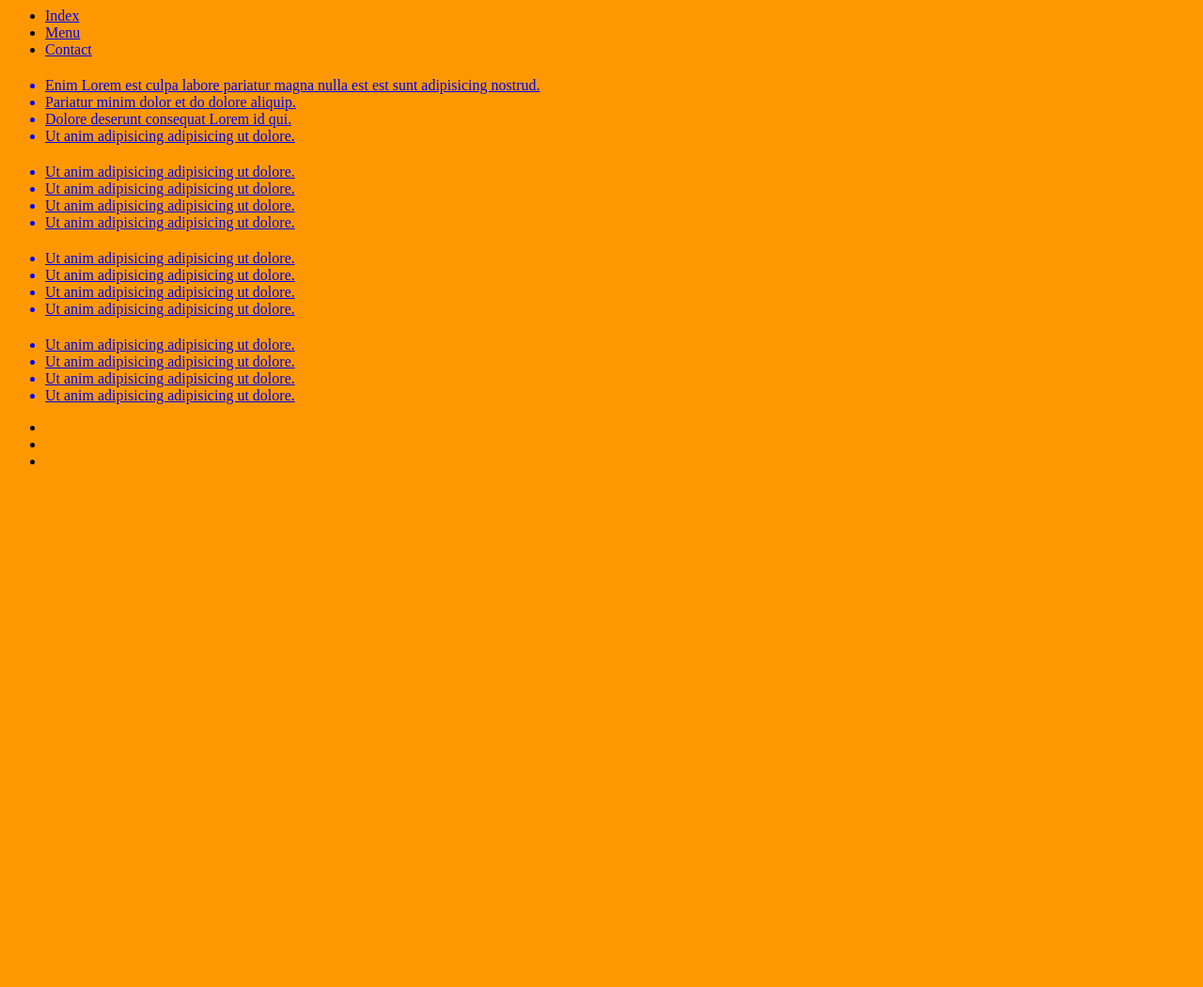
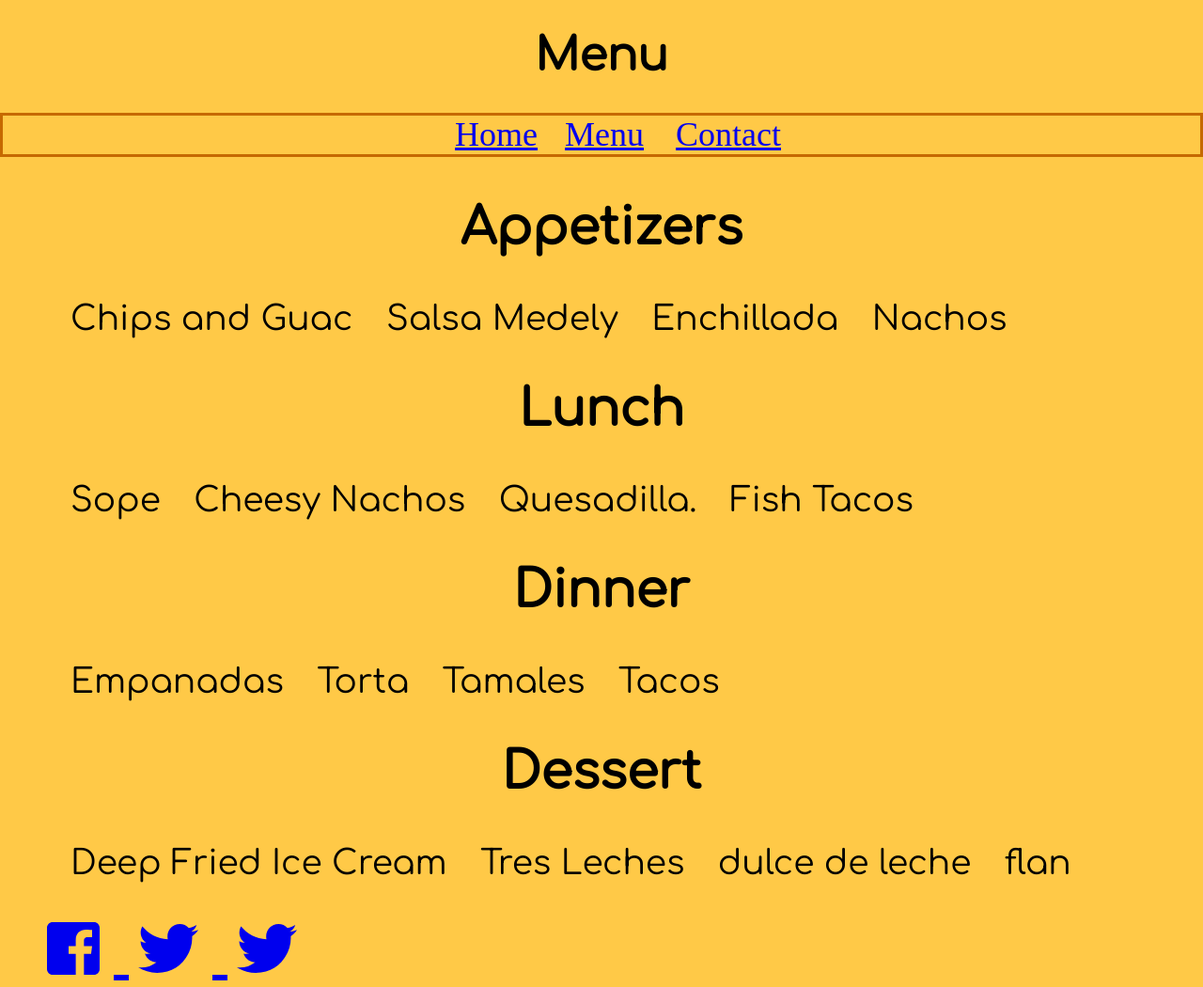
Before and after one commit to kendrak922/KendraRestaurant, a plain HTML site: page menu.html in a window 1280 px wide. Shown: the whole page at 94% size. Before the commit the page ends 800 px from the top, so only its background shows below. Drawn offline with nearby package versions, Linux system fonts and the light colour scheme.

Commit message:
fixed it a bit

```diff
--- a/CSS/style.css
+++ b/CSS/style.css
@@ -2,15 +2,61 @@
 Primary:#ff9800
 p-light:#ffc947
 p-dark:#c66900
-seconday:
-s-light:
-s-dark:
+seconday:#f4511e
+s-light:#ff844c
+s-dark:#b91400
 */
+
 body {
-    background-color:#ff9800;
+    background-color:#ffc947;
+    color: black;
+}
+
+h1,
+h2 {
+    text-align: center;
+    font-family: 'Comfortaa', cursive;
+}
+h1 {
+    font-size: 48px;
+}
+li {
+    display: inline-block;
+    text-align: center;
+    margin: 0 15px 0 10px;
+}
+.nav{
+border-style: solid;
+border-color: #c66900;
+}
+a {
+    font-size: 36px;
 
 }
-h1,
-h2{
+main {
     font-family: 'Comfortaa', cursive;
+    margin: 25px;
 }
+
+img {
+    margin: 20px;
+    image-orientation: center;
+    border: 3px;
+    border-color:#c66900;
+    border-style: inset;
+}
+label {
+    display: inline-block;
+    text-align: center;
+}
+/* header */
+header li:first-of-type {
+margin-left: 0 10px;
+}
+nav {
+    text-align: center;
+}
+/* footer styles*/
+footer a {
+    text-align: center;
+    font-size: 64px;
--- a/menu.html
+++ b/menu.html
@@ -1,57 +1,66 @@
 <!DOCTYPE>
 <html>
     <head>
+    <!--meta-->
    <meta charset="UTF-8"/>
+   <meta name="viewport" content="width=device-width, initial-scale=1">
+   <meta http-equiv="X-UA-Compatible" content="ie=edge">
+    <!--title-->
+   <title>Restaurant</title>
+   <!--Scripts-->
+   <script defer src="https://use.fontawesome.com/releases/v5.0.6/js/all.js"></script>
+   <!--Styles-->
    <link href="https://fonts.googleapis.com/css?family=Comfortaa" rel="stylesheet">
+
+   <link rel="stylesheet" href=https://cdnjs.cloudflare.com/ajax/libs/normalize/8.0.0/normalize.css>
    <link rel="stylesheet" href="./css/style.css">
-   <title>Restaurant</title>
     </head>
     <body>
         <header>
-            <h1></h1>
+            <h1>Menu</h1>
             <nav>
-                <ul>
-                    <li><a href="index.html">Index</li>
-                    <li><a href="#">Menu</li>
-                    <li><a href="contact.html">Contact</li>
+                <ul class="nav">
+                        <li class=><a href="index.html">Home</a></li>
+                        <li class=><a href="#">Menu<a/></li>
+                        <li class=><a href="contact.html">Contact<a/></li>
                 </ul>
             </nav>
         </header>
         <main>
             <div>
-                <h2></h2>
+                <h2>Appetizers</h2>
                 <ul>
-                    <li>Enim Lorem est culpa labore pariatur magna nulla est est sunt adipisicing nostrud.</li>
-                    <li>Pariatur minim dolor et do dolore aliquip.</li>
-                    <li>Dolore deserunt consequat Lorem id qui.</li>
-                    <li>Ut anim adipisicing adipisicing ut dolore.</li>
+                    <li>Chips and Guac</li>
+                    <li>Salsa Medely</li>
+                    <li>Enchillada</li>
+                    <li>Nachos</li>
                 </ul>
             </div>
             <div>
-                <h2></h2>
+                <h2>Lunch</h2>
                 <ul>
-                    <li>Ut anim adipisicing adipisicing ut dolore.</li>
-                    <li>Ut anim adipisicing adipisicing ut dolore.</li>
-                    <li>Ut anim adipisicing adipisicing ut dolore.</li>
-                    <li>Ut anim adipisicing adipisicing ut dolore.</li>
+                    <li>Sope</li>
+                    <li>Cheesy Nachos</li>
+                    <li>Quesadilla.</li>
+                    <li>Fish Tacos</li>
                 </ul>
             </div>
             <div>
-                <h2></h2>
+                <h2>Dinner</h2>
                 <ul>
-                    <li>Ut anim adipisicing adipisicing ut dolore.</li>
-                    <li>Ut anim adipisicing adipisicing ut dolore.</li>
-                    <li>Ut anim adipisicing adipisicing ut dolore.</li>
-                    <li>Ut anim adipisicing adipisicing ut dolore.</li>
+                    <li>Empanadas</li>
+                    <li>Torta</li>
+                    <li>Tamales</li>
+                    <li>Tacos</li>
                 </ul>
             </div>
             <div>
-                <h2></h2>
+                <h2>Dessert</h2>
                 <ul>
-                    <li>Ut anim adipisicing adipisicing ut dolore.</li>
-                    <li>Ut anim adipisicing adipisicing ut dolore.</li>
-                    <li>Ut anim adipisicing adipisicing ut dolore.</li>
-                    <li>Ut anim adipisicing adipisicing ut dolore.</li>
+                    <li>Deep Fried Ice Cream</li>
+                    <li>Tres Leches</li>
+                    <li>dulce de leche</li>
+                    <li>flan</li>
                 </ul>
             </div>
         </main>
@@ -60,9 +69,9 @@
             <div class="halfer"></div>
             <div>
                 <ul>
-                    <li><a href=""></a></li>
-                    <li><a href=""></a></li>
-                    <li><a href=""></a></li>
+                    <li><a href="#"><i class="fab fa-facebook-square"></i></li>
+                    <li><a href="#"><i class="fab fa-twitter"></i></li>
+                    <li><a href="#"><i class="fab fa-twitter"></i></li>
                 </ul>
             </div>
         </footer>
```
Also changed, not shown: about.html (deleted, +0 -33 lines), contact.html (+15 -11 lines), index.html (+20 -16 lines).
